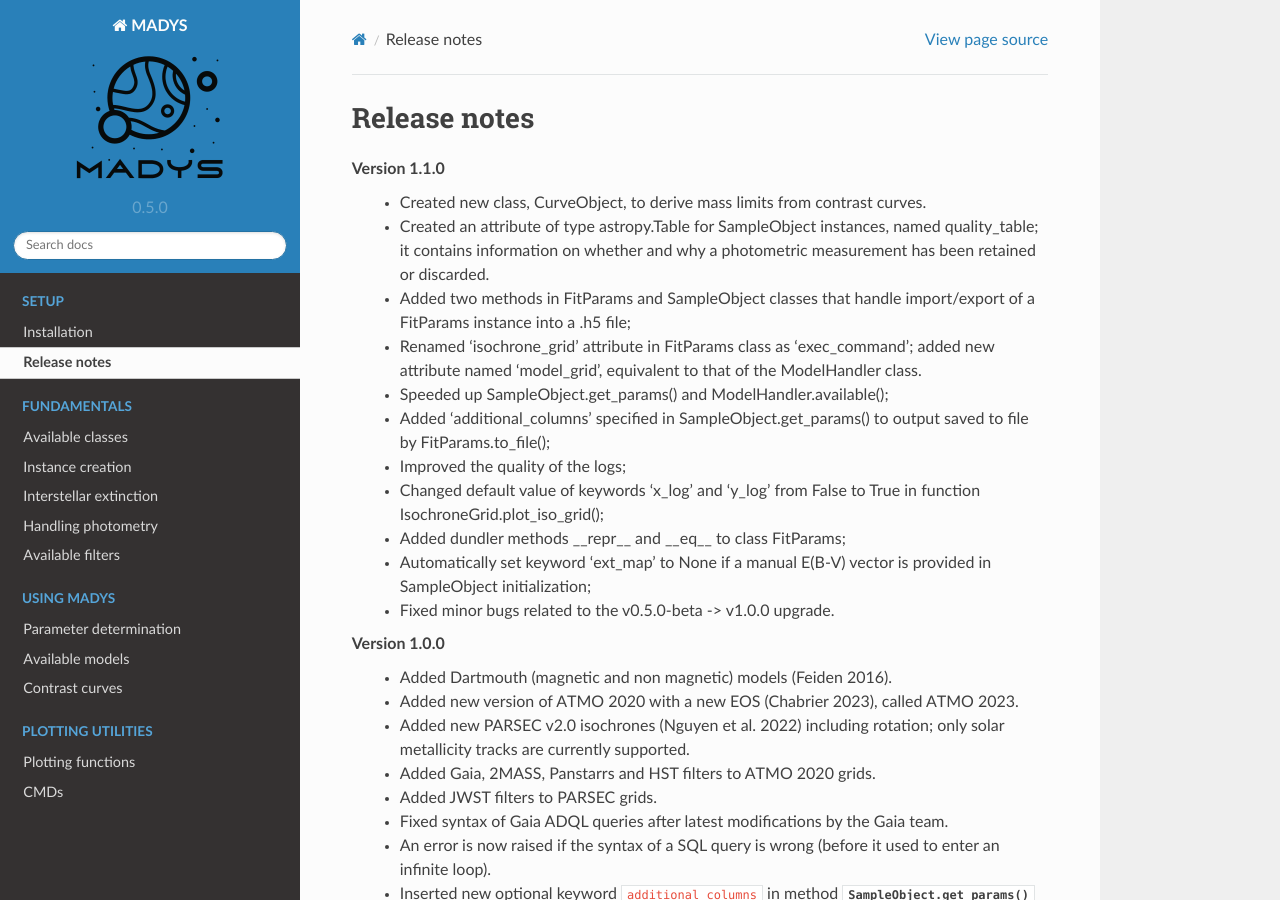
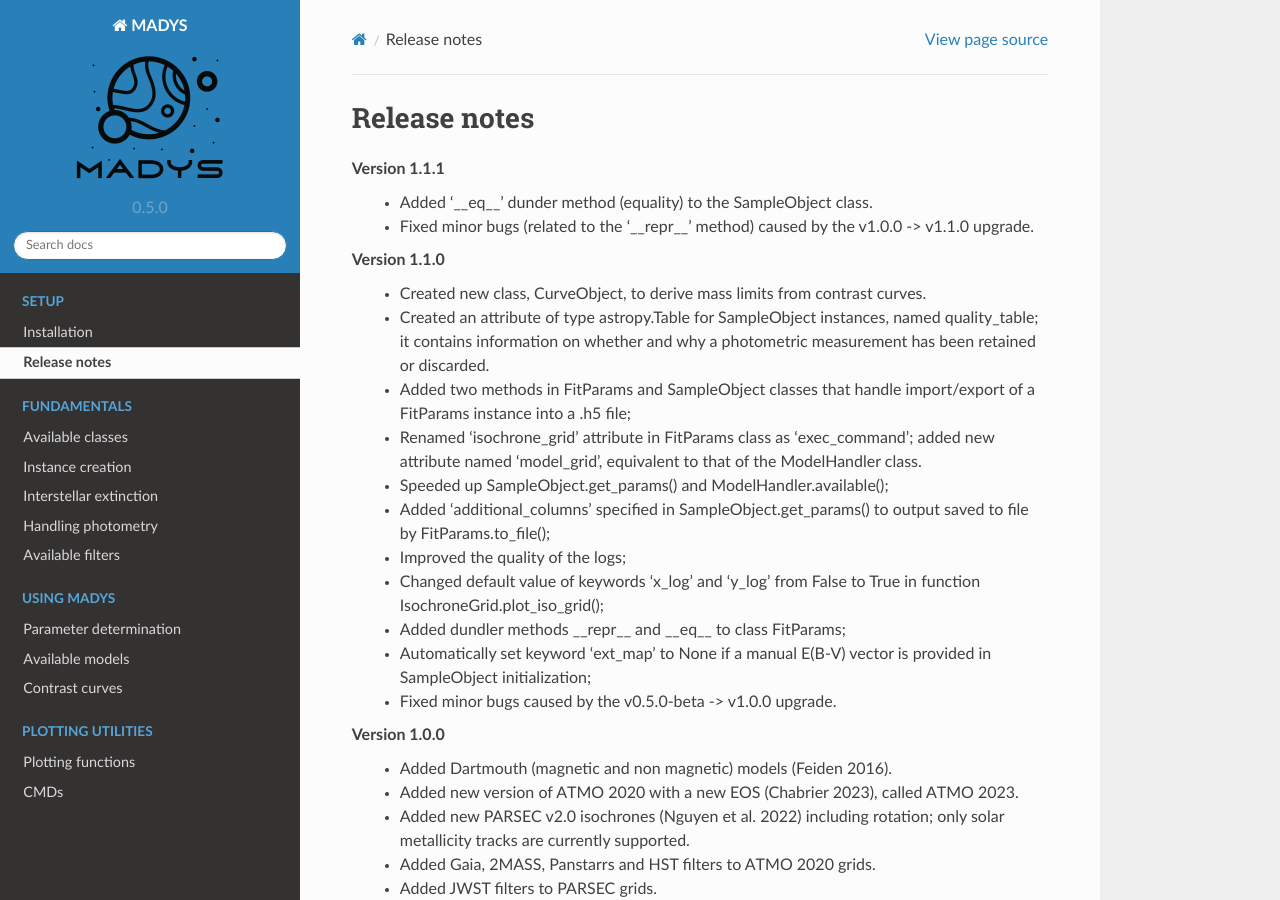
Before and after one commit to vsquicciarini/madys, a Sphinx documentation site: the page built from docs/source/release_notes.rst, in a window 1280 px wide and 900 px high. Built offline with Sphinx 7.4.7 and the Read the Docs theme 2.0.0, drawn with Linux system fonts in a browser that asks for light colours.

Commit message:
Update release_notes.rst

```diff
--- a/docs/source/release_notes.rst
+++ b/docs/source/release_notes.rst
@@ -1,5 +1,9 @@
 Release notes
 =====
+
+Version 1.1.1
+ * Added '__eq__' dunder method (equality) to the SampleObject class.
+ * Fixed minor bugs (related to the '__repr__' method) caused by the v1.0.0 -> v1.1.0 upgrade.
 
 Version 1.1.0
  * Created new class, CurveObject, to derive mass limits from contrast curves.
@@ -12,7 +16,7 @@ Version 1.1.0
  * Changed default value of keywords 'x_log' and 'y_log' from False to True in function IsochroneGrid.plot_iso_grid();
  * Added dundler methods __repr__ and __eq__ to class FitParams;
  * Automatically set keyword 'ext_map' to None if a manual E(B-V) vector is provided in SampleObject initialization;
- * Fixed minor bugs related to the v0.5.0-beta -> v1.0.0 upgrade.
+ * Fixed minor bugs caused by the v0.5.0-beta -> v1.0.0 upgrade.
 
 Version 1.0.0
  * Added Dartmouth (magnetic and non magnetic) models (Feiden 2016).
```
